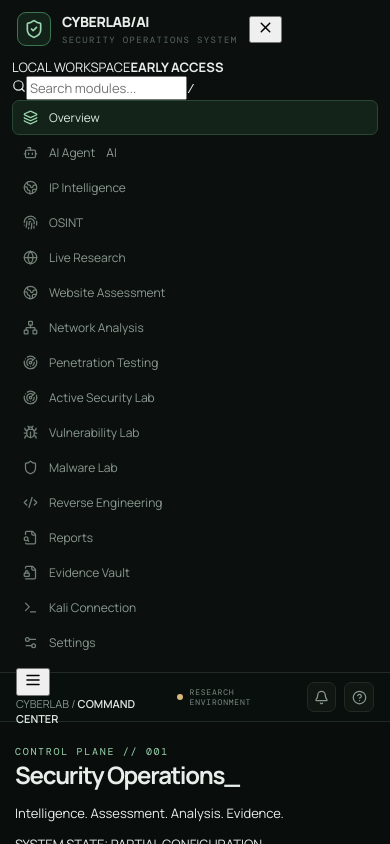
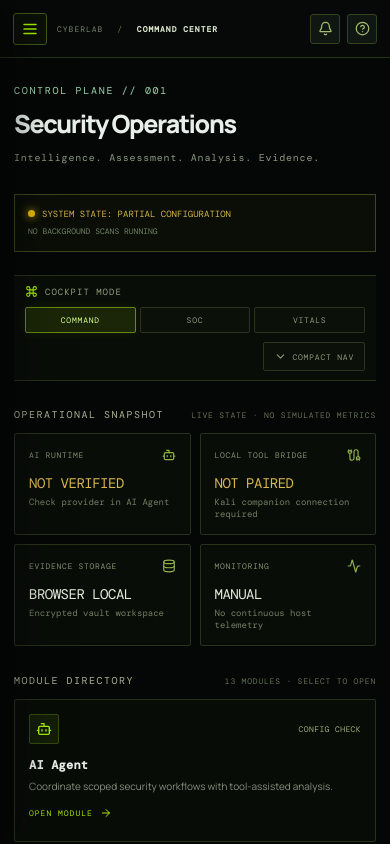
Before and after one commit to abelmiracle377-stack/cyberlab-ai, a Next.js app: page / in a window 390 px wide. Shown: the top 844 px of the page. Built offline with nearby package versions, Linux system fonts and the light colour scheme.

Commit message:
Add high-contrast security operations cockpit styling

```diff
--- a/app/globals.css
+++ b/app/globals.css
@@ -406,3 +406,111 @@ h1 { font-size: clamp(24px, 3vw, 32px); letter-spacing: -1.3px; margin: 0; font-
 .bridge-label input:focus{border-color:#6bb582}
 .bridge-connected{display:flex;align-items:center;gap:8px;color:#85d6a0;font-size:11px;margin-top:12px}
 .kali-panel .report-download{margin-top:10px}
+
+
+/* Command-centre / Kodachi-inspired additive shell */
+.command-shell { --acid:#a6f000; --acid-dim:#5f8e00; --danger:#ff414d; --console:#050706; background:#050706; }
+.command-sidebar { background:#050706; border-right:1px solid #26331a; padding:19px 13px 15px; }
+.command-brand { padding:0 7px 18px; border-bottom:1px solid #20291a; }
+.command-brand .brand-mark { border-radius:5px; border-color:#587d00; background:#101800; color:var(--acid); box-shadow:0 0 18px #8fca001b; }
+.command-brand .brand-name { font:800 15px var(--mono); letter-spacing:1.2px; color:#f0f4e9; }
+.brand-ai { color:var(--acid); }
+.command-brand .brand-sub { color:#72815e; font-size:8px; letter-spacing:1px; }
+.command-status { display:flex; align-items:center; gap:7px; margin:14px 5px 12px; color:#87917c; font:8px var(--mono); letter-spacing:.7px; }
+.command-status b { margin-left:auto; color:#d2b35b; font-weight:400; }
+.status-led { width:7px; height:7px; border-radius:50%; display:inline-block; background:#87917c; box-shadow:0 0 9px currentColor; }
+.amber-led,.amber-dot { color:#e4b900; background:#e4b900; }
+.nav-search { height:36px; display:flex; align-items:center; gap:8px; padding:0 9px; border:1px solid #29351b; background:#0a0e09; color:#8c9b7c; margin:0 3px 12px; }
+.nav-search input,.module-search-mobile input { min-width:0; width:100%; border:0; outline:0; background:transparent; color:#e8efeb; font:10px var(--mono); }
+.nav-search kbd { color:#7e8b71; border:1px solid #303c25; padding:2px 5px; font:9px var(--mono); }
+.command-nav { overflow:auto; flex:1; }
+.nav-group { margin-bottom:11px; }
+.command-sidebar .workspace-label { color:#74835d; font-size:9px; letter-spacing:1.7px; padding:9px 9px 7px; }
+.command-sidebar .nav-list { gap:2px; }
+.command-sidebar .nav-item { border-radius:3px; padding:10px 9px; color:#a3ad9a; font:10px var(--mono); letter-spacing:.1px; }
+.command-sidebar .nav-item:hover { background:#11190b; color:#f1f5e8; }
+.command-sidebar .nav-item.active { color:#eaffb8; background:#172006; border-color:#425d08; box-shadow:inset 2px 0 var(--acid); }
+.command-sidebar .nav-item.active svg { color:var(--acid); }
+.nav-tag { margin-left:auto; color:var(--acid); font:8px var(--mono); }
+.command-sidebar .connection-card { border-radius:3px; background:#090e08; border-color:#2c391c; }
+.command-sidebar .connection-state { color:#d6b34a; }
+.command-sidebar .profile { border-color:#20291a; }
+.command-sidebar .avatar { border-radius:3px; background:#172006; color:var(--acid); }
+.command-topbar { background:#060907; border-color:#26331a; height:58px; padding:0 27px; }
+.command-topbar .breadcrumb { color:#78866a; font:9px var(--mono); letter-spacing:1px; }
+.command-topbar .breadcrumb span { color:#687a30; margin:0 8px; }
+.command-topbar .breadcrumb strong { color:#d9e4cc; }
+.command-topbar .icon-button { border-radius:3px; border-color:#34451c; color:#a5bd6d; }
+.command-content { max-width:1500px; padding:30px 30px 34px; }
+.command-hero { display:flex; align-items:flex-end; justify-content:space-between; gap:20px; margin:3px 0 23px; }
+.command-hero h1 { margin:9px 0 4px; font-size:clamp(25px,3vw,37px); letter-spacing:-1.4px; font-weight:800; }
+.command-hero p { color:#8b9881; font:10px var(--mono); letter-spacing:.8px; }
+.heading-cursor { color:var(--acid); animation:cursorblink 1.2s steps(2,start) infinite; }
+@keyframes cursorblink { to { visibility:hidden; } }
+.hero-stamp { border:1px solid #3b481e; background:#0a0e07; color:#d4b34d; padding:11px 13px; font:9px var(--mono); line-height:1.9; min-width:220px; }
+.hero-stamp small { color:#718065; font-size:8px; }
+.hero-stamp .status-led { margin-right:7px; }
+.cockpit-bar { display:flex; align-items:center; gap:16px; border-block:1px solid #27331a; background:#090d08; padding:9px 11px; margin-bottom:21px; }
+.cockpit-label { display:flex; align-items:center; gap:7px; color:#93a17f; font:9px var(--mono); letter-spacing:1px; }
+.cockpit-label svg { color:var(--acid); }
+.cockpit-switch { display:flex; gap:4px; }
+.cockpit-switch button,.collapse-nav { border:1px solid #2a351d; background:#0b1008; color:#8d9a7e; border-radius:2px; padding:7px 10px; font:8px var(--mono); letter-spacing:.8px; }
+.cockpit-switch button.selected { border-color:#668c0a; background:#1a2607; color:#dfff91; box-shadow:0 0 12px #a6f00015; }
+.collapse-nav { margin-left:auto; display:flex; align-items:center; gap:5px; }
+.command-content .section-heading h2 { color:#a5b18f; font:10px var(--mono); letter-spacing:1.5px; }
+.command-content .section-meta { color:#647255; font:8px var(--mono); letter-spacing:.8px; }
+.command-metrics { gap:9px; margin:12px 0 28px; }
+.command-metrics .metric { border-radius:2px; border-color:#27321c; background:#090d08; padding:14px; }
+.command-metrics .metric-top { color:#829071; font:8px var(--mono); letter-spacing:.7px; text-transform:uppercase; }
+.command-metrics .metric-top svg { color:#93b348; }
+.command-metrics .metric-value { color:#e5edda; font:17px var(--mono); letter-spacing:-.5px; }
+.command-metrics .warning-value { color:#d9b74f; font-size:13px; }
+.command-metrics .metric-note { color:#728064; font:9px var(--mono); }
+.command-modules { gap:9px; }
+.command-module { display:block; border-radius:2px; border-color:#27331b; background:#080c07; padding:14px; min-height:143px; transition:border-color .16s,background .16s,transform .16s; }
+.command-module:hover { border-color:#6a900b; background:#0d1408; transform:translateY(-2px); }
+.command-module .module-icon { border-radius:2px; background:#131d08; border-color:#344b0c; color:var(--acid); }
+.command-module .module-status { color:#9eaf7b; font:8px var(--mono); }
+.command-module .module-name { font:600 12px var(--mono); letter-spacing:.2px; }
+.command-module .module-desc { color:#87917e; font-size:10px; line-height:1.6; }
+.module-open { display:flex; align-items:center; gap:7px; color:#a6e600; font:8px var(--mono); letter-spacing:1px; margin-top:13px; }
+.command-footer { display:flex; justify-content:space-between; gap:10px; margin-top:28px; border-top:1px solid #20291a; padding-top:13px; color:#657253; font:8px var(--mono); letter-spacing:.5px; }
+.command-notice { display:flex; align-items:center; gap:10px; border:1px solid #66551d; background:#151205; color:#d6c27a; padding:12px; font:10px var(--mono); margin-bottom:16px; }
+.command-notice button { margin-left:auto; background:none; border:0; color:#e5c85c; font:8px var(--mono); }
+.module-search-mobile { display:none; }
+.empty-search { border:1px dashed #384526; padding:25px; color:#9ca986; text-align:center; font:10px var(--mono); }
+.mobile-menu,.mobile-close,.nav-scrim { display:none; }
+.nav-collapsed { grid-template-columns:76px minmax(0,1fr); }
+.nav-collapsed .command-sidebar { padding-inline:8px; }
+.nav-collapsed .brand-copy,.nav-collapsed .command-status,.nav-collapsed .nav-search,.nav-collapsed .workspace-label,.nav-collapsed .nav-label,.nav-collapsed .nav-tag,.nav-collapsed .sidebar-bottom { display:none; }
+.nav-collapsed .command-brand { justify-content:center; padding-inline:0; }
+.nav-collapsed .command-sidebar .nav-item { justify-content:center; padding:12px 5px; }
+.nav-collapsed .nav-group { margin-top:8px; }
+@media(max-width:760px) {
+  .command-shell,.nav-collapsed { display:block; }
+  .command-sidebar { position:fixed; z-index:50; inset:0 auto 0 0; width:min(310px,86vw); min-height:100dvh; transform:translateX(-105%); transition:transform .22s ease; overflow:auto; box-shadow:20px 0 50px #0009; }
+  .nav-open .command-sidebar { transform:translateX(0); }
+  .mobile-menu,.mobile-close { display:inline-flex; align-items:center; justify-content:center; border:1px solid #42591b; color:var(--acid); background:#0b1008; border-radius:3px; width:34px; height:32px; }
+  .mobile-close { margin-left:auto; }
+  .nav-scrim { display:block; position:fixed; z-index:40; inset:0; border:0; background:#000b; }
+  .topbar-left { display:flex; align-items:center; gap:10px; }
+  .command-topbar { padding:0 13px; }
+  .command-topbar .environment { display:none; }
+  .command-content { padding:23px 14px 30px; }
+  .command-hero { align-items:flex-start; flex-direction:column; }
+  .hero-stamp { width:100%; }
+  .cockpit-bar { flex-wrap:wrap; gap:9px; }
+  .cockpit-label { width:100%; }
+  .collapse-nav { margin-left:auto; }
+  .command-metrics { grid-template-columns:repeat(2,minmax(0,1fr)); }
+  .command-modules { grid-template-columns:repeat(2,minmax(0,1fr)); }
+  .command-footer { flex-direction:column; }
+}
+@media(max-width:430px) {
+  .command-modules { grid-template-columns:1fr; }
+  .command-metrics .metric-value { font-size:14px; }
+  .command-topbar .top-actions { gap:7px; }
+  .command-topbar .breadcrumb { font-size:8px; }
+  .cockpit-switch { width:100%; }
+  .cockpit-switch button { flex:1; }
+}
```
